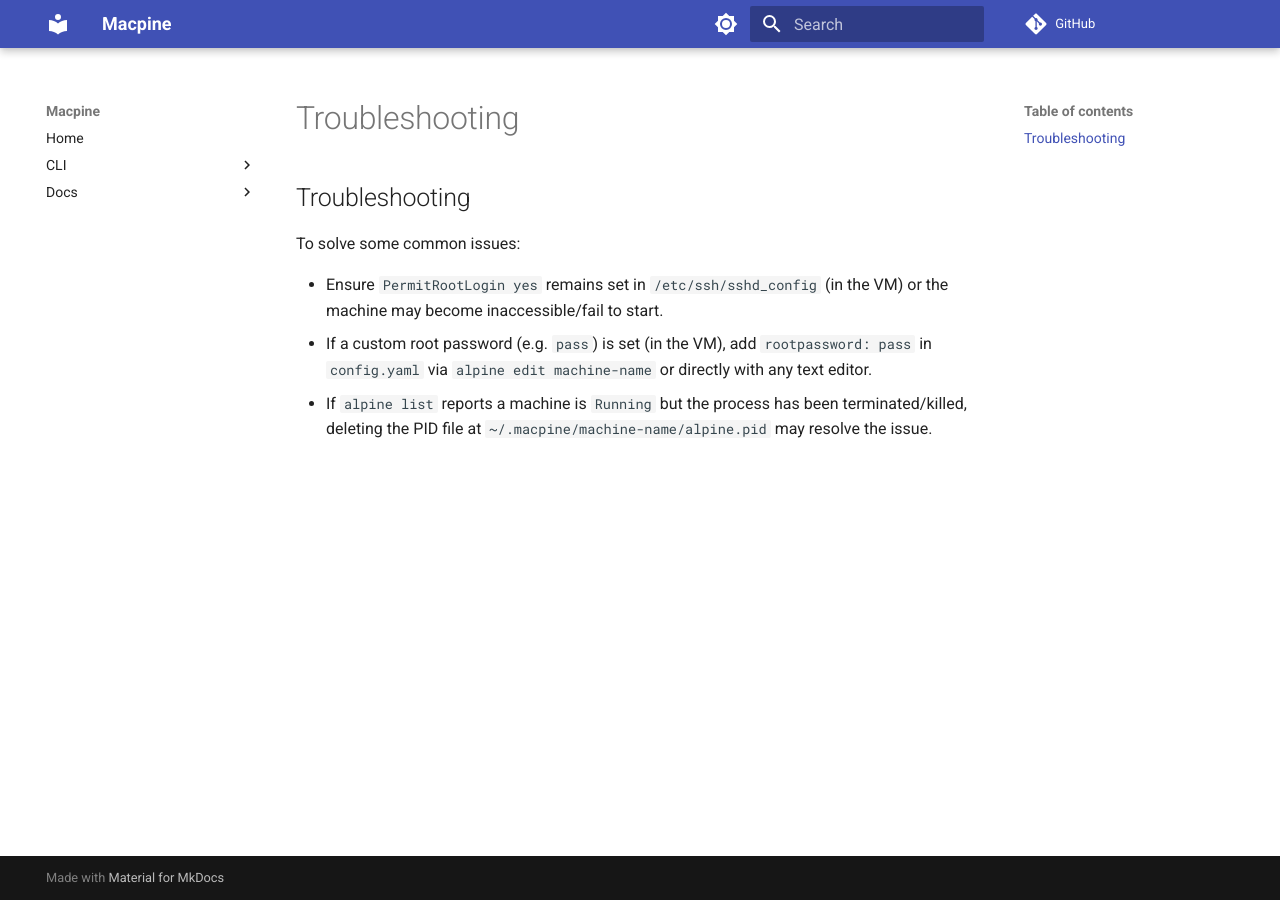
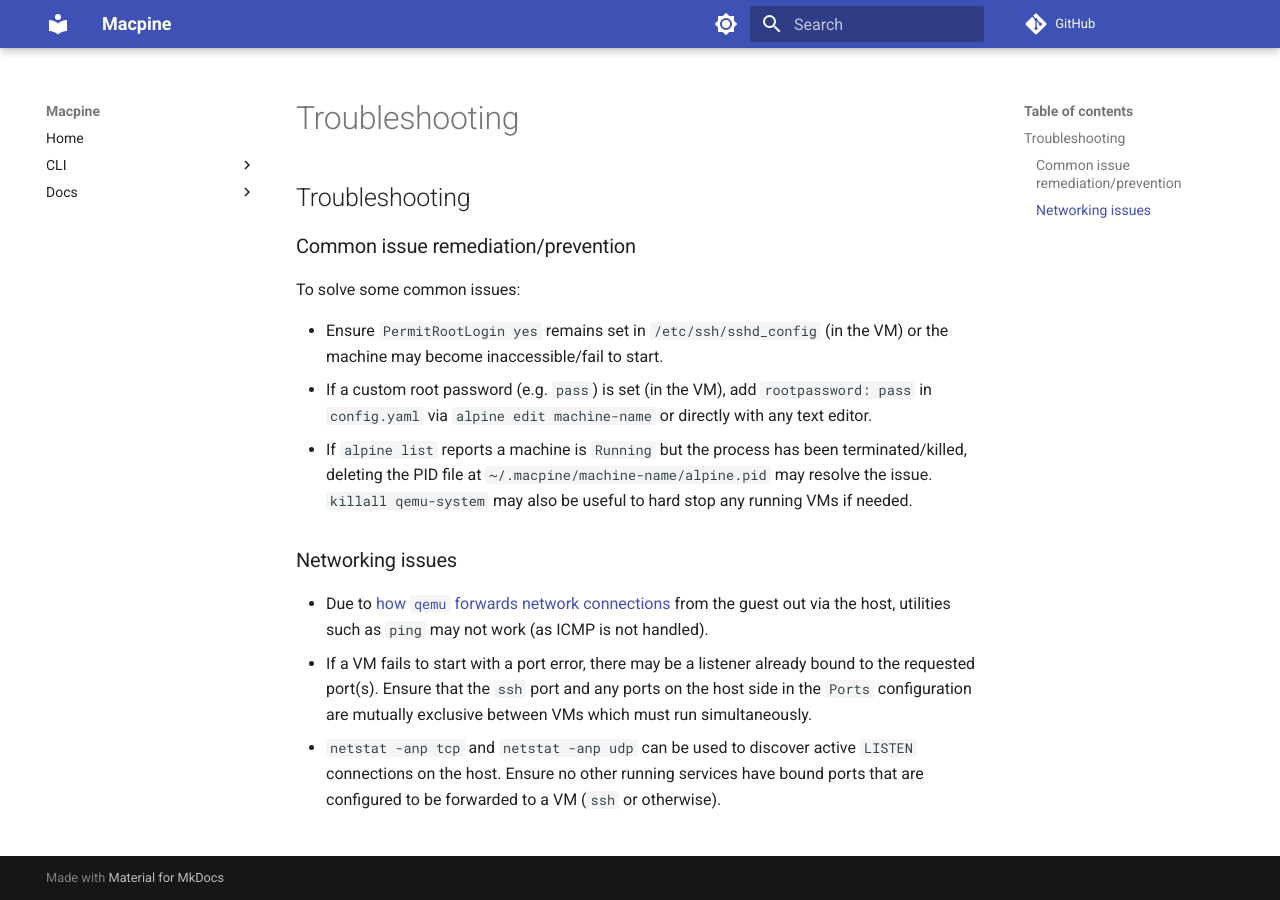
Before and after one commit to beringresearch/macpine, an MkDocs documentation site: the page built from docs/docs/troubleshooting.md, in a window 1280 px wide. Built offline with MkDocs 1.6.1 and Material for MkDocs 9.7.7, drawn with Linux system fonts in a browser that asks for light colours; comment, search, counter and statistics services are not loaded.

Commit message:
Add to troubleshooting docs (#111)
* Add networking comments to Troubleshooting

* Add quickstart and troubleshooting links to README

```diff
--- a/docs/docs/troubleshooting.md
+++ b/docs/docs/troubleshooting.md
@@ -1,4 +1,6 @@
 ## Troubleshooting
+
+### Common issue remediation/prevention
 
 To solve some common issues:
 
@@ -6,4 +8,10 @@
 * If a custom root password (e.g. `pass`) is set (in the VM), add `rootpassword: pass` in `config.yaml` via `alpine edit machine-name`
   or directly with any text editor.
 * If `alpine list` reports a machine is `Running` but the process has been terminated/killed, deleting the PID file at
-  `~/.macpine/machine-name/alpine.pid` may resolve the issue.
+  `~/.macpine/machine-name/alpine.pid` may resolve the issue. `killall qemu-system` may also be useful to hard stop any running VMs if needed.
+
+### Networking issues
+
+* Due to [how `qemu` forwards network connections](https://wiki.qemu.org/Documentation/Networking#User_Networking_(SLIRP)) from the guest out via the host, utilities such as `ping` may not work (as ICMP is not handled).
+* If a VM fails to start with a port error, there may be a listener already bound to the requested port(s). Ensure that the `ssh` port and any ports on the host side in the `Ports` configuration are mutually exclusive between VMs which must run simultaneously.
+* `netstat -anp tcp` and `netstat -anp udp` can be used to discover active `LISTEN` connections on the host. Ensure no other running services have bound ports that are configured to be forwarded to a VM (`ssh` or otherwise).
```
Also changed, not shown: README.md.
